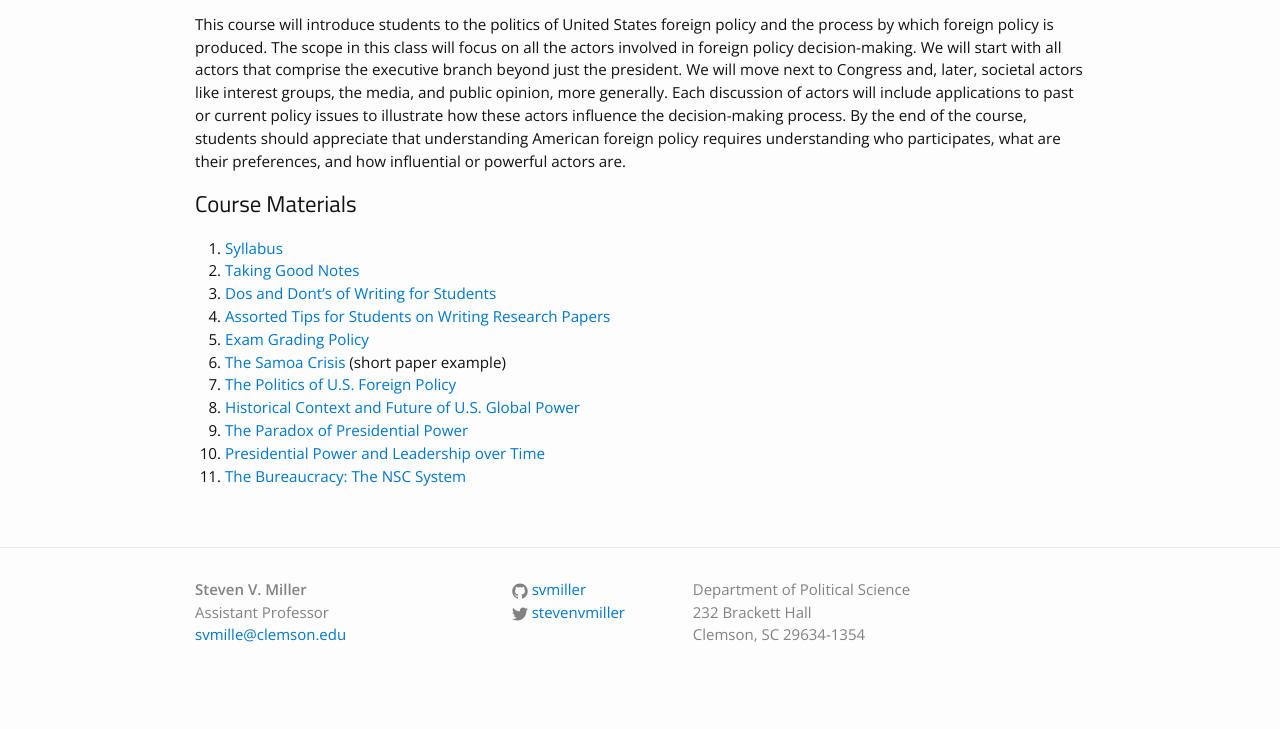
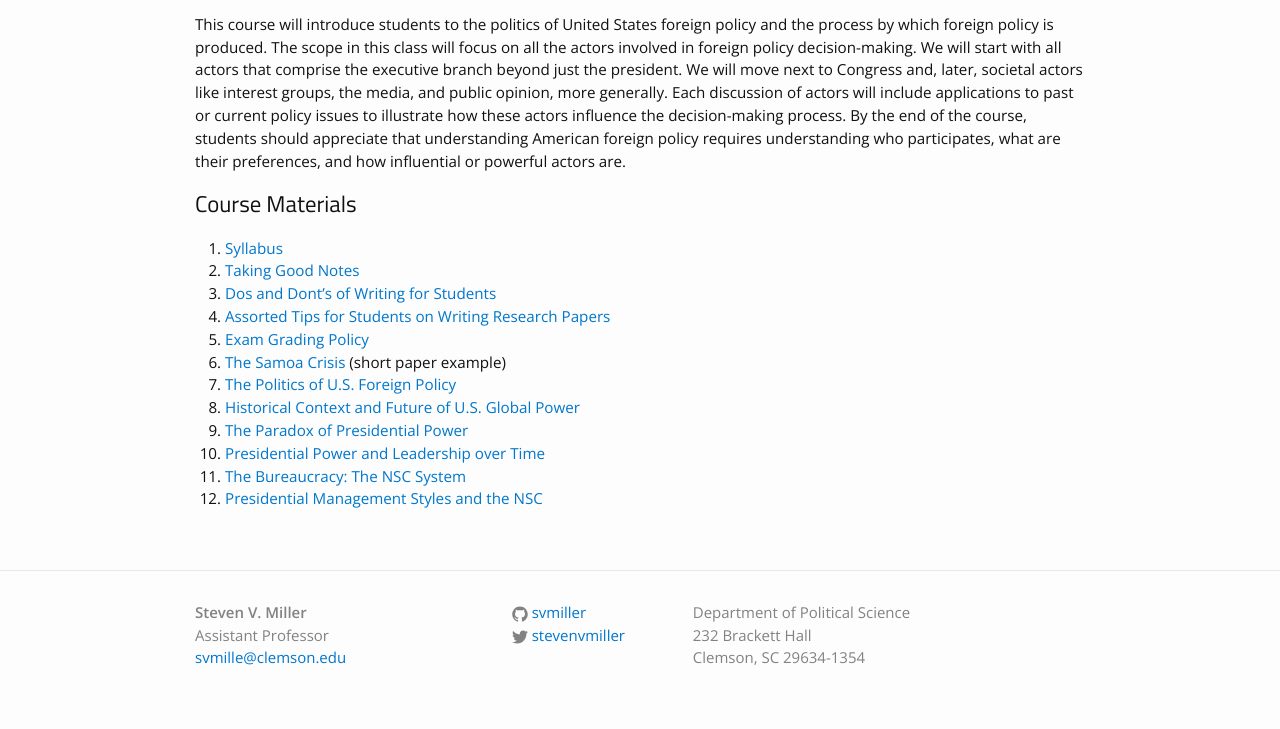
Before and after one commit to svmiller/svmiller.github.io, a Jekyll site: the page built from teaching/posc-3630.md, in a window 1280 px wide. Shown: the part 483-1212 px from the top of the page. Built offline with Jekyll 4.4.1, drawn with Linux system fonts in a browser that asks for light colours; some web fonts are replaced; before the commit the page ends 1189 px from its top, so only the background shows below that.

Commit message:
add lectures 01.28.2016

```diff
--- a/teaching/posc-3630.md
+++ b/teaching/posc-3630.md
@@ -21,3 +21,4 @@ This course will introduce students to the politics of United States foreign pol
 9. [The Paradox of Presidential Power](https://www.dropbox.com/s/f5lgciyv73opouz/posc3630-lecture-paradox-presidential-power.pdf?dl=0)
 10. [Presidential Power and Leadership over Time](https://www.dropbox.com/s/t4t43ijs42p97n9/posc3630-lecture-presidential-power-over-time.pdf?dl=0)
 11. [The Bureaucracy: The NSC System](https://www.dropbox.com/s/hb38gomh4lqe10o/posc3630-lecture-bureaucracy-nsc.pdf?dl=0)
+12. [Presidential Management Styles and the NSC](https://www.dropbox.com/s/9iuysp9sacmhl41/posc3630-lecture-presidential-styles-nsc.pdf?dl=0)
```
Also changed, not shown: teaching/posc-3410.md (+1 -0 lines).
